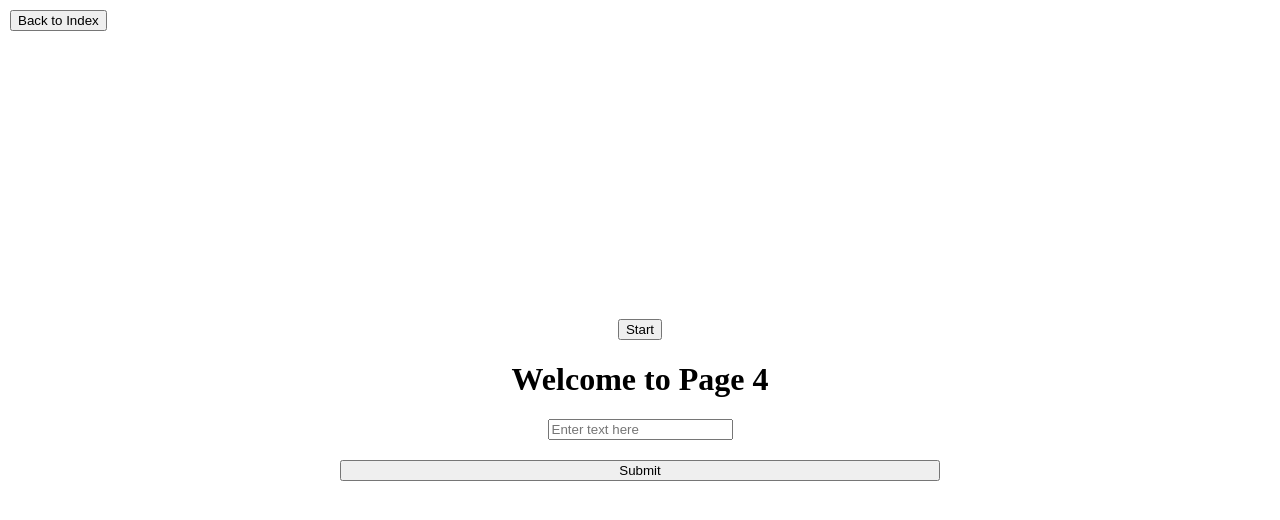
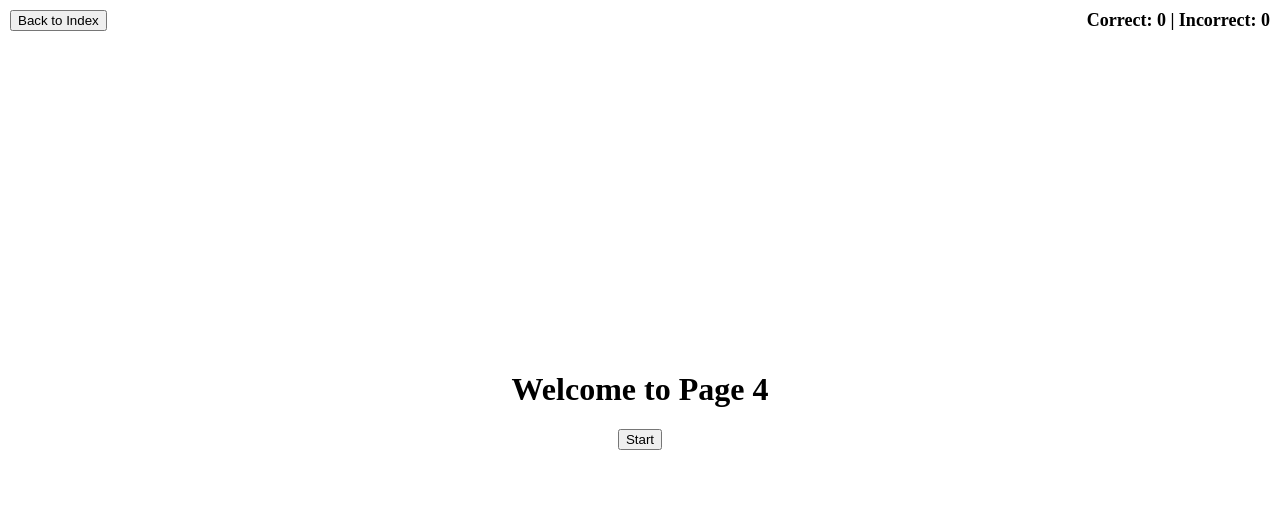
Before and after one commit to CowsCanProgram/CowsCanProgram.github.io, a Flask app: page /math in a window 1280 px wide. Shown: the top 520 px of the page. Run offline with Flask 3, Linux system fonts and the light colour scheme.

Commit message:
Functioning Now

```diff
--- a/app.py
+++ b/app.py
@@ -1,8 +1,9 @@
-from flask import Flask, render_template, url_for, redirect, request
+from flask import Flask, render_template, url_for, redirect, request, session, jsonify
 import random
 import urllib.parse
 
 app = Flask(__name__)
+app.secret_key = 'your_secret_key_here'
 
 equations = {
     r'E=mc^2': 'Einstein Equation',
@@ -17,13 +18,27 @@ def index():
 
 @app.route('/math')
 def math():
+    if 'correct_count' not in session:
+        session['correct_count'] = 0
+    if 'incorrect_count' not in session:
+        session['incorrect_count'] = 0
+
     image_url = request.args.get('image', '')
     equation = request.args.get('equation', '')
     result = request.args.get('result', '')
     correct_answer = request.args.get('correct_answer', '')
     new_image_url = request.args.get('new_image', '')
     new_equation = request.args.get('new_equation', '')
-    return render_template('math.html', image_url=image_url, equation=equation, result=result, correct_answer=correct_answer, new_image_url=new_image_url, new_equation=new_equation)
+
+    return render_template('math.html',
+                           image_url=image_url,
+                           equation=equation,
+                           result=result,
+                           correct_answer=correct_answer,
+                           new_image_url=new_image_url,
+                           new_equation=new_equation,
+                           correct_count=session['correct_count'],
+                           incorrect_count=session['incorrect_count'])
 
 
 
@@ -49,7 +64,7 @@ def random_math():
     equation = random.choice(list(equations.keys()))
     encoded_equation = urllib.parse.quote_plus(equation)
     image_url = f'https://latex.codecogs.com/svg.latex?{encoded_equation}'
-    return redirect(url_for('math', new_image=image_url, new_equation=equation))
+    return redirect(url_for('math', image=image_url, equation=equation))
 
 @app.route('/check_answer', methods=['POST'])
 def check_answer():
@@ -59,17 +74,29 @@ def check_answer():
 
     if user_answer == correct_answer:
         result = 'Correct'
-        correct_answer = ''
+        session['correct_count'] = session.get('correct_count', 0) + 1
     else:
         result = 'Incorrect'
+        session['incorrect_count'] = session.get('incorrect_count', 0) + 1
 
+    # Generate a new random equation for the next question
     new_equation = random.choice(list(equations.keys()))
     encoded_new_equation = urllib.parse.quote_plus(new_equation)
     new_image_url = f'https://latex.codecogs.com/svg.latex?{encoded_new_equation}'
 
-    encoded_equation = urllib.parse.quote_plus(equation)
-    image_url = f'https://latex.codecogs.com/svg.latex?{encoded_equation}'
-    return redirect(url_for('math', image=image_url, equation=equation, result=result, correct_answer=correct_answer, new_image=new_image_url, new_equation=new_equation))
+    return redirect(url_for('math',
+                            image=new_image_url,
+                            equation=new_equation,
+                            result=result,
+                            correct_answer=correct_answer,
+                            new_image=new_image_url,
+                            new_equation=new_equation))
+
+
+@app.route('/reset_session')
+def reset_session():
+    session.clear()
+    return redirect(url_for('index'))
 
 if __name__ == '__main__':
     app.run(debug=True)
--- a/templates/math.html
+++ b/templates/math.html
@@ -22,6 +22,13 @@
             position: absolute;
             top: 10px;
             left: 10px;
+        }
+        .status {
+            position: absolute;
+            top: 10px;
+            right: 10px;
+            font-size: 18px;
+            font-weight: bold;
         }
         .image-container {
             margin-bottom: 20px;
@@ -48,32 +55,34 @@
         .incorrect {
             color: red;
         }
+        .reset-button {
+            margin-top: 20px;
+        }
     </style>
 </head>
 <body>
-    <div class="buttons">
-        <button type="button" onclick="location.href='/random_math'">Start</button>
+    <button class="back-button" onclick="location.href='/reset_session'">Back to Index</button>
+    <div class="status">
+        Correct: {{ correct_count }} | Incorrect: {{ incorrect_count }}
     </div>
-    <button class="back-button" onclick="location.href='/'">Back to Index</button>
     <div class="container">
         <h1>Welcome to Page 4</h1>
+        {% if image_url %}
             <div class="image-container">
-            {% if new_image_url %}
-                <img src="{{ new_image_url }}" alt="New Math Equation">
-            {% endif %}
+                <img src="{{ image_url }}" alt="Math Equation">
             </div>
-
-
             <form action="/check_answer" method="post">
                 <div class="text-input">
-                <input type="hidden" name="equation" value="{{ new_equation }}">
+                    <input type="hidden" name="equation" value="{{ equation }}">
                     <input type="text" name="user_answer" placeholder="Enter text here">
                 </div>
                 <div class="buttons">
                     <button type="submit">Submit</button>
                 </div>
             </form>
-
+        {% else %}
+            <button class="start-button" onclick="location.href='/random_math'">Start</button>
+        {% endif %}
         <div class="result">
             {% if result %}
                 <p class="{{ 'correct' if result == 'Correct' else 'incorrect' }}">{{ result }}</p>
```
Also changed, not shown: templates/random_math.html (deleted, +0 -11 lines). Lines whose indentation alone changed are shown as unchanged.
